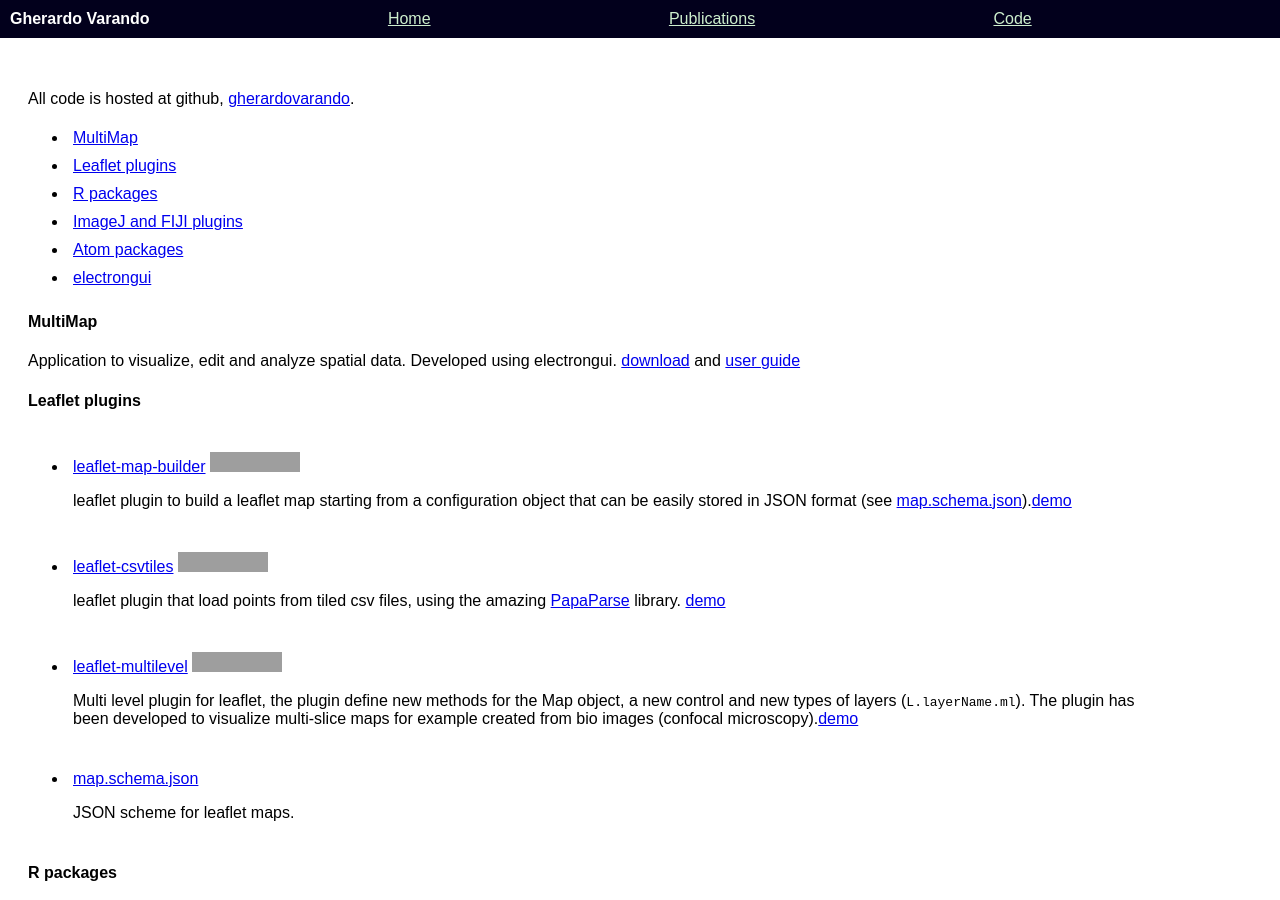
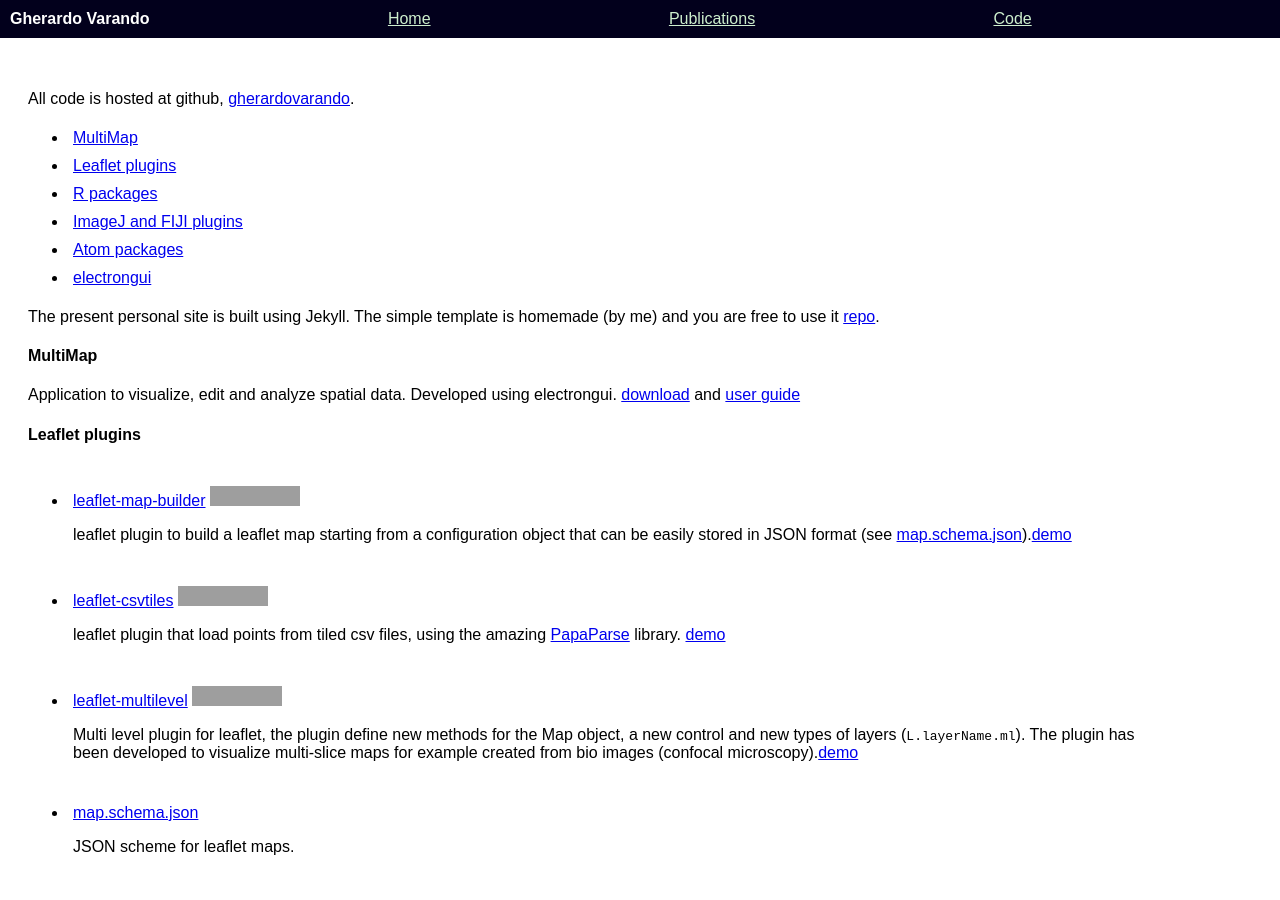
Before and after one commit to gherardovarando/gherardovarando.github.io, a Jekyll site: the page built from code.md, in a window 1280 px wide and 900 px high. Built offline with Jekyll 4.4.1, drawn with Linux system fonts in a browser that asks for light colours; nearby versions of some CDN libraries; our own code applies the rules of GitHub Pages for plain Markdown files; grey boxes are pictures that could not be loaded.

Commit message:
[upd] code

```diff
--- a/code.md
+++ b/code.md
@@ -12,7 +12,9 @@
 - [Atom packages](#atom-packages)
 - [electrongui](#electrongui)
 
-
+The present personal site is built using Jekyll.
+The simple template is homemade (by me) and you are free to use it
+[repo](https://github.com/gherardovarando/gherardovarando.github.io).
 
 #### MultiMap
 
```
